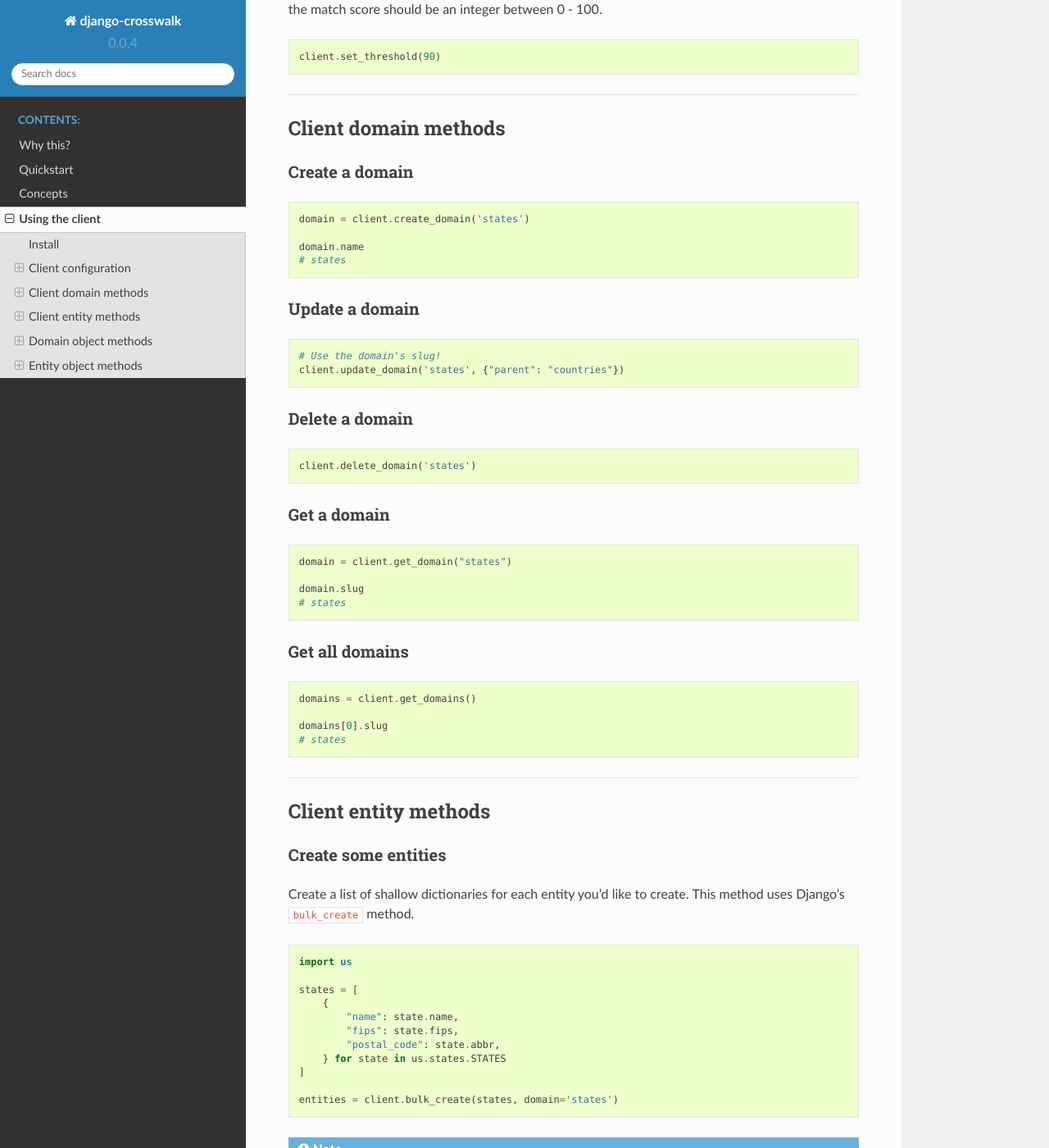
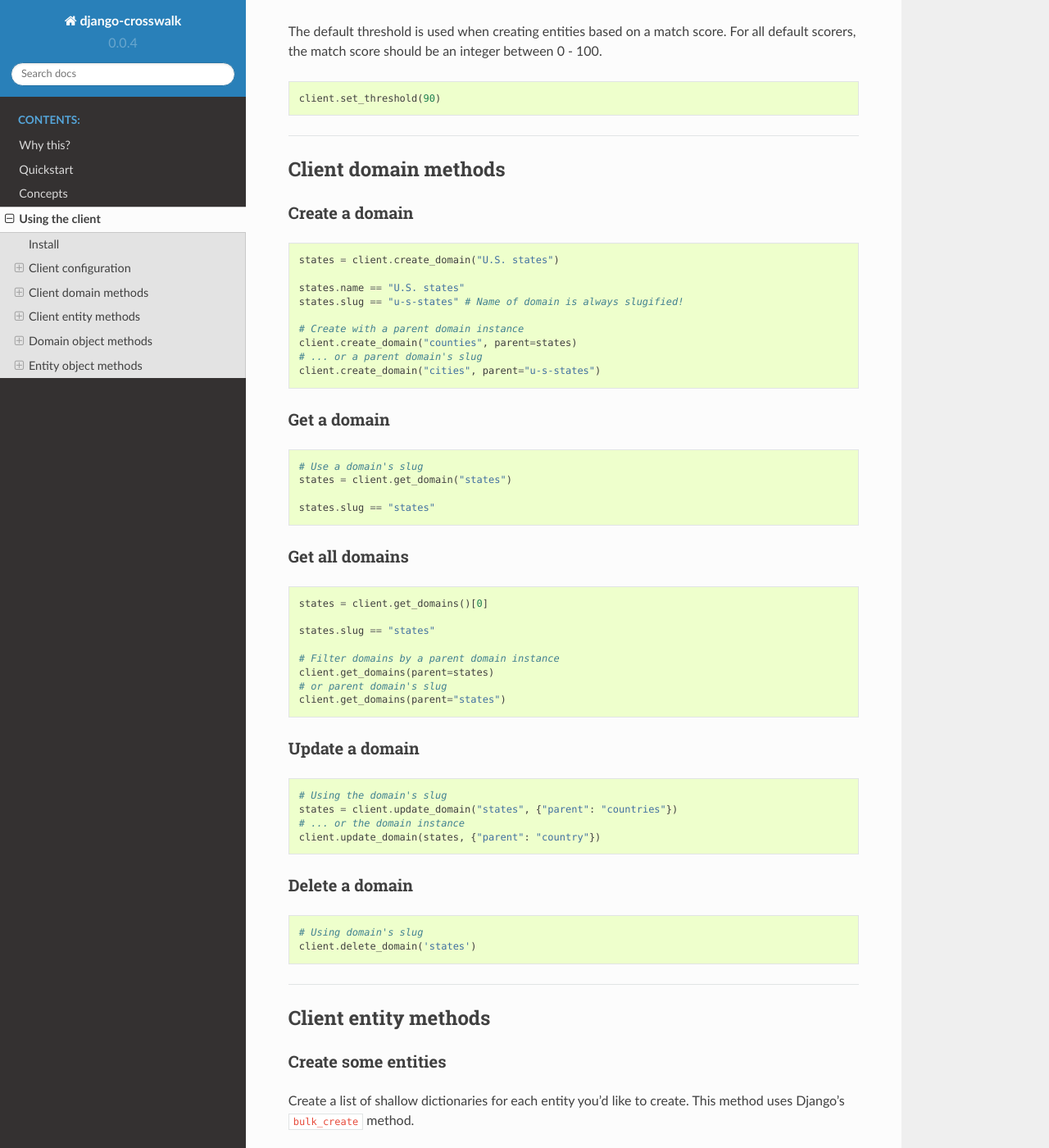
Before and after one commit to The-Politico/django-crosswalk, a Sphinx documentation site: the page built from docs/source/client.rst, in a window 1280 px wide and 1400 px high, scrolled down 1555 px. Shown: the whole window at 82% size. Built offline with Sphinx 7.4.7 and the Read the Docs theme 2.0.0, drawn with Linux system fonts in a browser that asks for light colours; some of the changed text lies outside the part shown.

Commit message:
allow domains to be filtered by parent. Update docs for latest edition of client

```diff
--- a/docs/source/client.rst
+++ b/docs/source/client.rst
@@ -32,9 +32,9 @@ Create a client instance by passing your API token and the URL to the root of yo
   from crosswalk_client import Client
 
   # Your API token, created in Django admin
-  token = '<TOKEN>'
+  token = "<TOKEN>"
   # Address of django-crosswalk's API
-  service = 'https://mysite.com/crosswalk/api/'
+  service = "https://mysite.com/crosswalk/api/"
 
   client = Client(token, service)
 
@@ -46,7 +46,7 @@ You can also instantiate a client with defaults.
       token,
       service,
       domain=None, # default
-      scorer='fuzzywuzzy.default_process', # default
+      scorer="fuzzywuzzy.default_process", # default
       threshold=80, # default
   )
 
@@ -58,7 +58,10 @@ In order to query, create or edit entities, you must specify a domain. You can s
 
 .. code-block:: python
 
-  client.set_domain('states')
+  # Using domain instance
+  client.set_domain(states)
+  # ... or a domain's slug
+  client.set_domain("states")
 
 
 Set the default scorer
@@ -68,7 +71,7 @@ The string module path to a scorer function in :code:`crosswalk.scorers`.
 
 .. code-block:: python
 
-  client.set_scorer('fuzzywuzzy.token_sort_ratio_process')
+  client.set_scorer("fuzzywuzzy.token_sort_ratio_process")
 
 
 Set the default threshold
@@ -91,10 +94,41 @@ Create a domain
 
 .. code-block:: python
 
-    domain = client.create_domain('states')
+    states = client.create_domain("U.S. states")
 
-    domain.name
-    # states
+    states.name == "U.S. states"
+    states.slug == "u-s-states" # Name of domain is always slugified!
+
+    # Create with a parent domain instance
+    client.create_domain("counties", parent=states)
+    # ... or a parent domain's slug
+    client.create_domain("cities", parent="u-s-states")
+
+
+Get a domain
+''''''''''''
+
+.. code-block:: python
+
+    # Use a domain's slug
+    states = client.get_domain("states")
+
+    states.slug == "states"
+
+
+Get all domains
+'''''''''''''''
+
+.. code-block:: python
+
+    states = client.get_domains()[0]
+
+    states.slug == "states"
+
+    # Filter domains by a parent domain instance
+    client.get_domains(parent=states)
+    # or parent domain's slug
+    client.get_domains(parent="states")
 
 
 Update a domain
@@ -102,8 +136,10 @@ Update a domain
 
 .. code-block:: python
 
-    # Use the domain's slug!
-    client.update_domain('states', {"parent": "countries"})
+    # Using the domain's slug
+    states = client.update_domain("states", {"parent": "countries"})
+    # ... or the domain instance
+    client.update_domain(states, {"parent": "country"})
 
 
 Delete a domain
@@ -111,28 +147,9 @@ Delete a domain
 
 .. code-block:: python
 
+    # Using domain's slug
     client.delete_domain('states')
 
-
-Get a domain
-''''''''''''
-
-.. code-block:: python
-
-    domain = client.get_domain("states")
-
-    domain.slug
-    # states
-
-Get all domains
-'''''''''''''''
-
-.. code-block:: python
-
-    domains = client.get_domains()
-
-    domains[0].slug
-    # states
 
 -------------------------------
 
--- a/setup.py
+++ b/setup.py
@@ -6,7 +6,7 @@ os.chdir(os.path.normpath(os.path.join(os.path.abspath(__file__), os.pardir)))
 
 setup(
     name="django-crosswalk",
-    version="0.0.7",
+    version="0.0.8",
     packages=find_packages(exclude=("example",)),
     include_package_data=True,
     license="MIT",
```
Also changed, not shown: other parts of docs/source/client.rst (+1 -1 lines), 5 other files.
